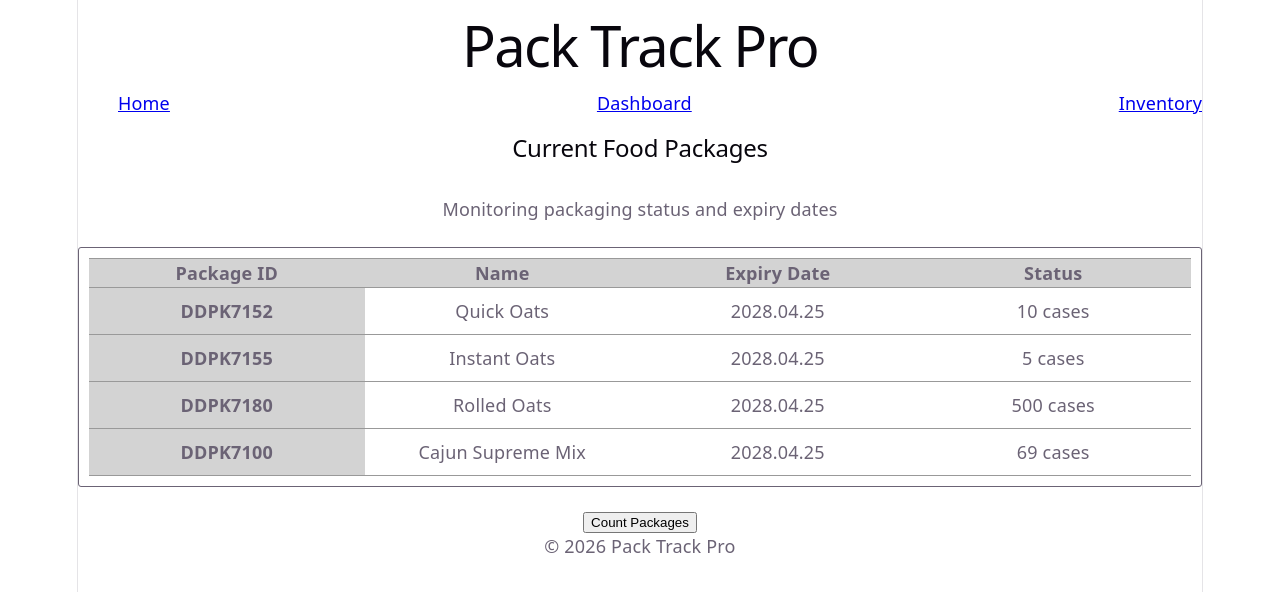
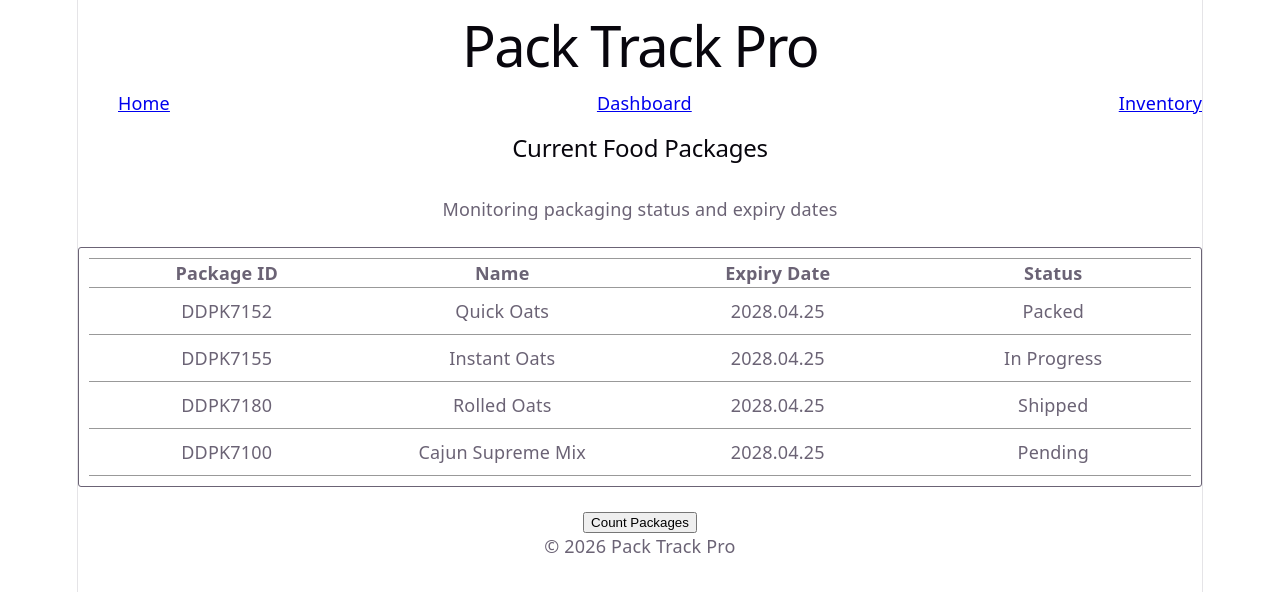
Before and after one commit to johnhongannguyen/pack-track-pro, a React (Vite) app: page / in a window 1280 px wide. Shown: the top 592 px of the page. Built offline with nearby package versions, Linux system fonts and the light colour scheme.

Commit message:
adding batch from array of objects

```diff
--- a/src/App.css
+++ b/src/App.css
@@ -204,9 +204,7 @@ table,th,td,tr{
   border-bottom: 1px solid #999999;
   text-align: center;
 }
-th{
-  background-color: #d3d3d3;
-}
+
 td{
   padding: 10px;
 }
--- a/src/App.jsx
+++ b/src/App.jsx
@@ -1,4 +1,30 @@
 import './App.css'
+const BATCH_DATA = [
+  {
+    id:"DDPK7152",
+    name:"Quick Oats",
+    expiry:"2028.04.25",
+    status:"Packed"
+  },
+  {
+    id:"DDPK7155",
+    name:"Instant Oats",
+    expiry:"2028.04.25",
+    status:"In Progress"
+  },
+  {
+    id:"DDPK7180",
+    name:"Rolled Oats",
+    expiry:"2028.04.25",
+    status:"Shipped"
+  },
+  {
+    id:"DDPK7100",
+    name:"Cajun Supreme Mix",
+    expiry:"2028.04.25",
+    status:"Pending"
+  },
+]
 
 function App() {
 
@@ -27,30 +53,14 @@ function App() {
                 <th>Status</th>
               </thead>
               <tbody>
-                <tr>
-                <th>DDPK7152</th>
-                <td>Quick Oats</td>
-                <td>2028.04.25</td>
-                <td>10 cases</td>
-                </tr>
-                <tr>
-                <th>DDPK7155</th>
-                <td>Instant Oats</td>
-                <td>2028.04.25</td>
-                <td>5 cases</td>
-                </tr>
-                <tr>
-                <th>DDPK7180</th>
-                <td>Rolled Oats</td>
-                <td>2028.04.25</td>
-                <td>500 cases</td>
-                </tr>
-                <tr>
-                <th>DDPK7100</th>
-                <td>Cajun Supreme Mix</td>
-                <td>2028.04.25</td>
-                <td>69 cases</td>
-                </tr>
+                {BATCH_DATA.map(batch =>(
+                  <tr>
+                    <td>{batch.id}</td>
+                    <td>{batch.name}</td>
+                    <td>{batch.expiry}</td>
+                    <td>{batch.status}</td>
+                  </tr>
+                ))}
               </tbody>
             </table>
           </div>
```
